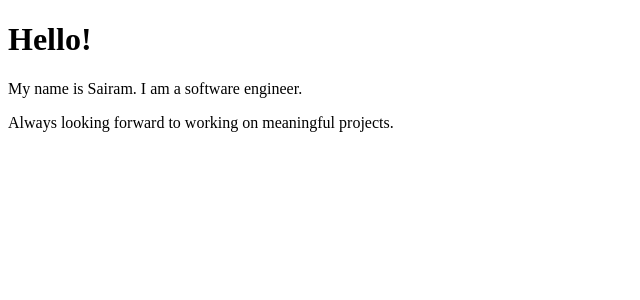
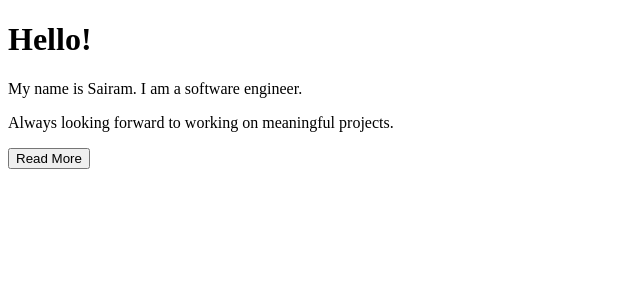
Before and after one commit to sairamgunner/react-portfolio, a React (Create React App) app: page / in a window 1280 px wide. Shown: the top 300 px of the page, without its empty margins (0-640 px from the left). Built offline with nearby package versions, Linux system fonts and the light colour scheme.

Commit message:
Added toggle bio functionality using setState

```diff
--- a/src/App.js
+++ b/src/App.js
@@ -4,15 +4,39 @@
     constructor()   {
         super();
         this.state = {  displayBio: false  };
+        console.log('component this', this);
+
+        // this.readMore = () =>   {
+        //     this.setState({ displayBio: true });
+        // }
+
+        // this.readMore = this.readMore.bind(this);
+        this.toggleDisplayBio = this.toggleDisplayBio.bind(this);
     }
+
+    readMore()  {
+        // this.state.displayBio = true;
+        console.log('readmore this', this);
+        this.setState({ displayBio: true });
+    }
+
+    toggleDisplayBio()  {
+        this.setState({ displayBio: !this.state.displayBio  });
+    }
+
     render()    {
         let bio = this.state.displayBio ? (
             <div>
                 <p>I live in Whitby, ON</p>
                 <p>I love to code</p>
                 <p>I want to make exceptional quality web applications</p>
+                <button onClick={this.toggleDisplayBio}>Collapse</button>
             </div>
-        ) : null;
+        ) : (
+            <div>
+                <button onClick={this.toggleDisplayBio}>Read More</button>
+            </div>
+        );
 
         // if(!this.state.displayBio)  {
         //     bio = null;
```
